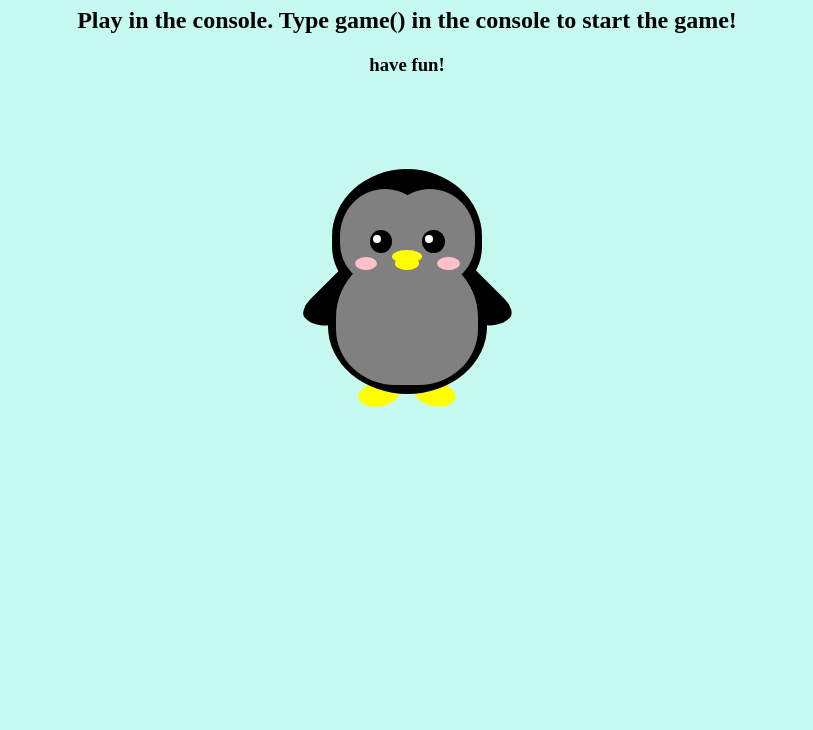
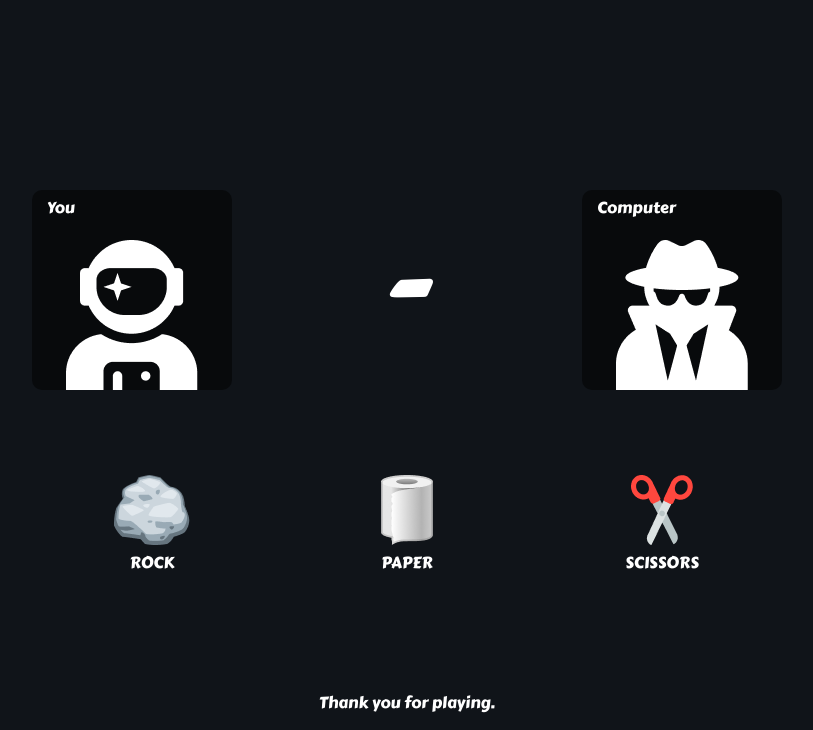
Before and after one commit to richie-cs/RPS, a plain HTML site: page index.html in a window 1280 px wide. Shown: the part 73-803 px from the top of the page, without its empty margins (233-1046 px from the left). Drawn offline with Linux system fonts and the light colour scheme.

Commit message:
DOM and UI update

```diff
--- a/index.html
+++ b/index.html
@@ -1,41 +1,55 @@
 <!DOCTYPE html>
 <html lang="en">
-<head>
-    <meta charset="UTF-8">
-    <meta name="viewport" content="width=device-width, initial-scale=1.0">
-    <link rel="stylesheet" href="style.css">
-    <script src="script.js"></script>
-    <title>Rock Paper Scissors</title>
-</head>
-<body>
-
-    <h1>Rock, Paper, Scissors!</h1>
-    <h2>Play in the console. Type game() in the console to start the game!</h2>
-    <h3>have fun!</h3>
-
-    <div class="penguin">
-        <div class="penguin-bottom">
-          <div class="right-hand"></div>
-          <div class="left-hand"></div>
-          <div class="right-feet"></div>
-          <div class="left-feet"></div>
+  <head>
+    <meta charset="UTF-8" />
+    <meta name="viewport" content="width=device-width, initial-scale=1.0" />
+    <title>Rock, paper, scissors</title>
+    <link
+      href="https://fonts.googleapis.com/css2?family=Carter+One&display=swap"
+      rel="stylesheet"
+    />
+    <link rel="stylesheet" href="style.css" />
+  </head>
+  <body>
+    <header>
+      <h1>Rock, Paper, Scissors</h1>
+    </header>
+    <main>
+      <div id="app" class="app__container">
+        <div id="resultsContainer" class="app__results__container"></div>
+        <div class="app__players__container">
+          <div class="app__players__card">
+            <div class="app__card__name">You</div>
+          </div>
+          <div class="app__scores__container">
+            <div class="app__players__score">
+              <span id="playerScoreboard"></span> -
+              <span id="computerScoreboard"></span>
+            </div>
+          </div>
+          <div class="app__players__card">
+            <div class="app__card__name">Computer</div>
+          </div>
         </div>
-        <div class="penguin-top">
-          <div class="right-cheek"></div>
-          <div class="left-cheek"></div>
-          <div class="belly"></div>
-          <div class="right-eye">
-            <div class="sparkle"></div>
+        <div class="app__choices__container">
+          <div class="app__choice__item">
+            <div data-value="rock" class="rock__button"></div>
+            Rock
           </div>
-          <div class="left-eye">
-            <div class="sparkle"></div>
+          <div class="app__choice__item">
+            <div data-value="paper" class="paper__button"></div>
+            Paper
           </div>
-          <div class="blush-right"></div>
-          <div class="blush-left"></div>
-          <div class="beak-top"></div>
-          <div class="beak-bottom"></div>
+          <div class="app__choice__item">
+            <div data-value="scissors" class="scissors__button"></div>
+            Scissors
+          </div>
         </div>
       </div>
-
-</body>
+    </main>
+    <footer>
+     Thank you for playing.
+    </footer>
+    <script src="script.js"></script>
+  </body>
 </html>
--- a/script.js
+++ b/script.js
@@ -1,58 +1,110 @@
-//function that randomly picks either RPS for AI
-function computerPlay(){
-    let num = Math.floor(Math.random() * 3) + 1;
-    if (num === 1) {
-        return 'rock';
-    } else if (num === 2){
-        return 'paper';
+const buttons = document.querySelectorAll('[data-value]');
+const resultsContainer = document.getElementById('resultsContainer');
+const playerScoreboard = document.getElementById('playerScoreboard');
+const computerScoreboard = document.getElementById('computerScoreboard');
+const div = document.createElement('div');
+const p = document.createElement('p');
+
+/**
+ * Playing a game according to the number of rounds
+ * rounds is set to 5 by default
+ * @param {number} rounds
+ */
+const game = (rounds) => {
+  let playerScore = 0;
+  let computerScore = 0;
+  let round = 0;
+  let result = '';
+  let choices = ['rock', 'paper', 'scissors'];
+
+  /**
+   * Generate random choice for computer
+   */
+  const computerChoice = () => {
+    const index = Math.floor(Math.random() * Math.floor(choices.length));
+    return choices[index];
+  };
+
+  /**
+   * Play a single Rock,Paper,Scissors Round
+   * @param {string} playerSelection
+   * @param {string} computerSelection
+   */
+  const playRound = (playerSelection, computerSelection) => {
+    if (playerSelection === computerSelection) {
+      message = `${playerSelection} against ${computerSelection} ! We have a Tie Game`;
+    } else if (
+      (playerSelection === 'rock' && computerSelection === 'scissors') ||
+      (playerSelection === 'paper' && computerSelection === 'rock') ||
+      (playerSelection === 'scissors' && computerSelection === 'paper')
+    ) {
+      playerScore += 1;
+      message = `You Win ! ${playerSelection} beats ${computerSelection}`;
     } else {
-        return 'scissors';
+      computerScore += 1;
+      message = `You Lose ! ${computerSelection} beats ${playerSelection}`;
     }
-}
+    return `${message}`;
+  };
 
-//user input
-function playerSelection(){
-    return prompt('Select rock, paper or scissors: ').toLowerCase();
-}
-//one round play function that declares winner of the round
-function playRound(playerSelection, computerSelection){
-    while (playerSelection === computerSelection){
-        playerSelection = prompt('It\'s a draw, replay your turn: ').toLowerCase();
-        computerSelection = computerPlay();
+  const displayResult = (result) => {
+    p.innerHTML = result;
+    resultsContainer.appendChild(p);
+  };
+
+  displayRound = (round) => {
+    div.innerHTML = round;
+    resultsContainer.appendChild(div);
+  };
+
+  /**
+   * Receive number of rounds
+   * Give the end game result
+   * @param {number} rounds
+   */
+  const endGame = (rounds) => {
+    if (round === rounds) {
+      p.innerHTML = '';
+      if (playerScore > computerScore) {
+        result = `You Win this Game`;
+      } else if (playerScore < computerScore) {
+        result = `You Lose this Game`;
+      } else {
+        result = `Both GG !! Tie Game`;
+      }
     }
-    while (playerSelection != "rock" && playerSelection != "paper" && playerSelection != "scissors"){
-        playerSelection = prompt("Error, replay your turn, must select rock, paper or scissors: ").toLowerCase();
-    }
-        console.log(`The computer chose ${computerSelection}...`)
-        if (playerSelection === 'rock' && computerSelection === 'scissors'
-        || playerSelection === 'paper' && computerSelection === 'rock'
-        || playerSelection === 'scissors' && computerSelection === 'paper'){
-           console.log('You won this round!');
-           return 'won';
-    } else {
-        console.log('Sorry, you lost this round.')
-        return 'lost';
-    }
-}
 
-//function that loops the playRound function 5 times and includes point based system and
-//ends the game once someone reaches the most wins out of 5 rounds
-function game(){
-    let playerScore = 0;
-    let computerScore = 0;
-    for (let i = 0; i < 5; i++){
-        let result = playRound(playerSelection(), computerPlay());
-        if (result === 'won'){
-            playerScore += 1;
-        } else {
-            computerScore +=1;
-        }
-    }
-    if (playerScore > computerScore){
-        console.log(`Congratulations! you won ${playerScore} of 5 games`);
-    } else {
-        console.log(`Sorry, you lost ${computerScore} of 5 games`);
-    }
-}
+    playerScoreboard.innerText = playerScore;
+    computerScoreboard.innerText = computerScore;
 
-// game();
+    displayResult(result);
+  };
+
+  /**
+   * Add click event on every buttons
+   * When button is clicked , round will start
+   */
+  buttons.forEach((button) => {
+    button.addEventListener('click', function (event) {
+      if (round < rounds) {
+        round++;
+      } else {
+        round = 0;
+        playerScore = 0;
+        computerScore = 0;
+        result = '';
+      }
+      let playerSelection = event.target.dataset.value;
+      let computerSelection = computerChoice();
+
+      displayRound(playRound(playerSelection, computerSelection));
+      endGame(rounds);
+    });
+  });
+};
+
+/**
+ * Call of function game
+ * You can change number of rounds here
+ */
+game(5);
--- a/style.css
+++ b/style.css
@@ -1,178 +1,100 @@
-h1, h2, h3{
-    text-align: center;
-  }
+* {
+  margin: 0;
+  padding: 0;
+  box-sizing: border-box;
+}
+html {
+  font-size: 100%;
+}
+body {
+  color: #ffffff;
+  background-color: #101419;
+  font-family: 'Carter One', cursive;
+  overflow: hidden;
+}
+a {
+  text-decoration: none;
+  color: #f46036;
+}
+h1 {
+  font-size: 1.725rem;
+}
+header,
+footer {
+  text-align: center;
+  min-height: 5vh;
+}
+main {
+  display: flex;
+  min-height: 90vh;
+}
+.app__container {
+  max-width: 940px;
+  margin: auto;
+}
+.app__results__container {
+  min-height: 80px;
+}
+.app__results__container div {
+  font-size: 1.25rem;
+  text-align: Right;
+}
+.app__results__container p {
+  font-size: 2rem;
+  text-align: center;
+  color: #f46036;
+}
+.app__players__container {
+  display: flex;
+  justify-content: space-between;
+}
+.app__players__card {
+  width: 200px;
+  height: 200px;
+  border-radius: 10px;
 
-.penguin {
-
-  --penguin-skin: black;
-  --penguin-belly: gray;
-  --penguin-beak: yellow;
-
-
-  position: relative;
-  margin: auto;
-  display: block;
-  margin-top: 5%;
-  width: 300px;
-  height: 300px;
+  background: #080a0c url(images/avatar_player.png) bottom center no-repeat;
+}
+.app__players__card:last-child {
+  background-image: url(images/avatar_computer.png);
 }
 
-.penguin-top {
-  top: 10%;
-  left: 25%;
-  background: var(--penguin-skin, gray);
-  width: 50%;
-  height: 45%;
-  border-radius: 70% 70% 60% 60%;
+.app__card__name {
+  padding: 5px 0 0 15px;
 }
 
-.penguin-bottom {
-  top: 40%;
-  left: 23.5%;
-  background: var(--penguin-skin, gray);
-  width: 53%;
-  height: 45%;
-  border-radius: 70% 70% 100% 100%;
+.app__players__score {
+  height: 100%;
+  min-width: 350px;
+  display: flex;
+  align-items: center;
+  justify-content: center;
+  font-size: 92px;
+  font-weight: bold;
 }
-
-.right-hand {
-  top: 0%;
-  left: -5%;
-  background: var(--penguin-skin, gray);
-  width: 30%;
-  height: 60%;
-  border-radius: 30% 30% 120% 30%;
-  transform: rotate(45deg);
-  z-index: -1;
+.app__players__score span {
+  margin: 0 40px;
 }
-
-.left-hand {
-  top: 0%;
-  left: 75%;
-  background: var(--penguin-skin, gray);
-  width: 30%;
-  height: 60%;
-  border-radius: 30% 30% 30% 120%;
-  transform: rotate(-45deg);
-  z-index: -1;
+.app__choices__container {
+  display: flex;
+  justify-content: space-between;
+  margin: 80px 80px 0 80px;
 }
-
-.right-cheek {
-  top: 15%;
-  left: 35%;
-  background: var(--penguin-belly, white);
-  width: 60%;
-  height: 70%;
-  border-radius: 70% 70% 60% 60%;
+.app__choices__container div {
+  width: 80px;
+  height: 80px;
 }
-
-.left-cheek {
-  top: 15%;
-  left: 5%;
-  background: var(--penguin-belly, white);
-  width: 60%;
-  height: 70%;
-  border-radius: 70% 70% 60% 60%;
+.app__choice__item {
+  text-align: center;
+  text-transform: uppercase;
 }
-
-.belly {
-  top: 60%;
-  left: 2.5%;
-  background: var(--penguin-belly, white);
-  width: 95%;
-  height: 100%;
-  border-radius: 120% 120% 100% 100%;
+.rock__button {
+  background: transparent url(images/vector_rock.png) center center no-repeat;
 }
-
-.right-feet {
-  top: 85%;
-  left: 60%;
-  background: var(--penguin-beak, orange);
-  width: 15%;
-  height: 30%;
-  border-radius: 50% 50% 50% 50%;
-  transform: rotate(-80deg);
-  z-index: -2222;
+.paper__button {
+  background: transparent url(images/vector_paper.png) center center no-repeat;
 }
-
-.left-feet {
-  top: 85%;
-  left: 25%;
-  background: var(--penguin-beak, orange);
-  width: 15%;
-  height: 30%;
-  border-radius: 50% 50% 50% 50%;
-  transform: rotate(80deg);
-  z-index: -2222;
+.scissors__button {
+  background: transparent url(images/vector_scissors.png) center center
+    no-repeat;
 }
-
-.right-eye {
-  top: 45%;
-  left: 60%;
-  background: black;
-  width: 15%;
-  height: 17%;
-  border-radius: 50%;
-}
-
-.left-eye {
-  top: 45%;
-  left: 25%;
-  background: black;
-  width: 15%;
-  height: 17%;
-  border-radius: 50%;
-}
-
-.sparkle {
-  top: 25%;
-  left: 15%;
-  background: white;
-  width: 35%;
-  height: 35%;
-  border-radius: 50%;
-}
-
-.blush-right {
-  top: 65%;
-  left: 15%;
-  background: pink;
-  width: 15%;
-  height: 10%;
-  border-radius: 50%;
-}
-
-.blush-left {
-  top: 65%;
-  left: 70%;
-  background: pink;
-  width: 15%;
-  height: 10%;
-  border-radius: 50%;
-}
-
-.beak-top {
-  top: 60%;
-  left: 40%;
-  background: var(--penguin-beak, orange);
-  width: 20%;
-  height: 10%;
-  border-radius: 50%;
-}
-
-.beak-bottom {
-  top: 65%;
-  left: 42%;
-  background: var(--penguin-beak, orange);
-  width: 16%;
-  height: 10%;
-  border-radius: 50%;
-}
-
-body {
-  background:#c6faf1;
-}
-
-.penguin * {
-  position: absolute;
-}
```
Also changed, not shown: images/avatar_computer.png (added), images/avatar_player.png (added), images/vector_paper.png (added), images/vector_rock.png (added), images/vector_scissors.png (added).
